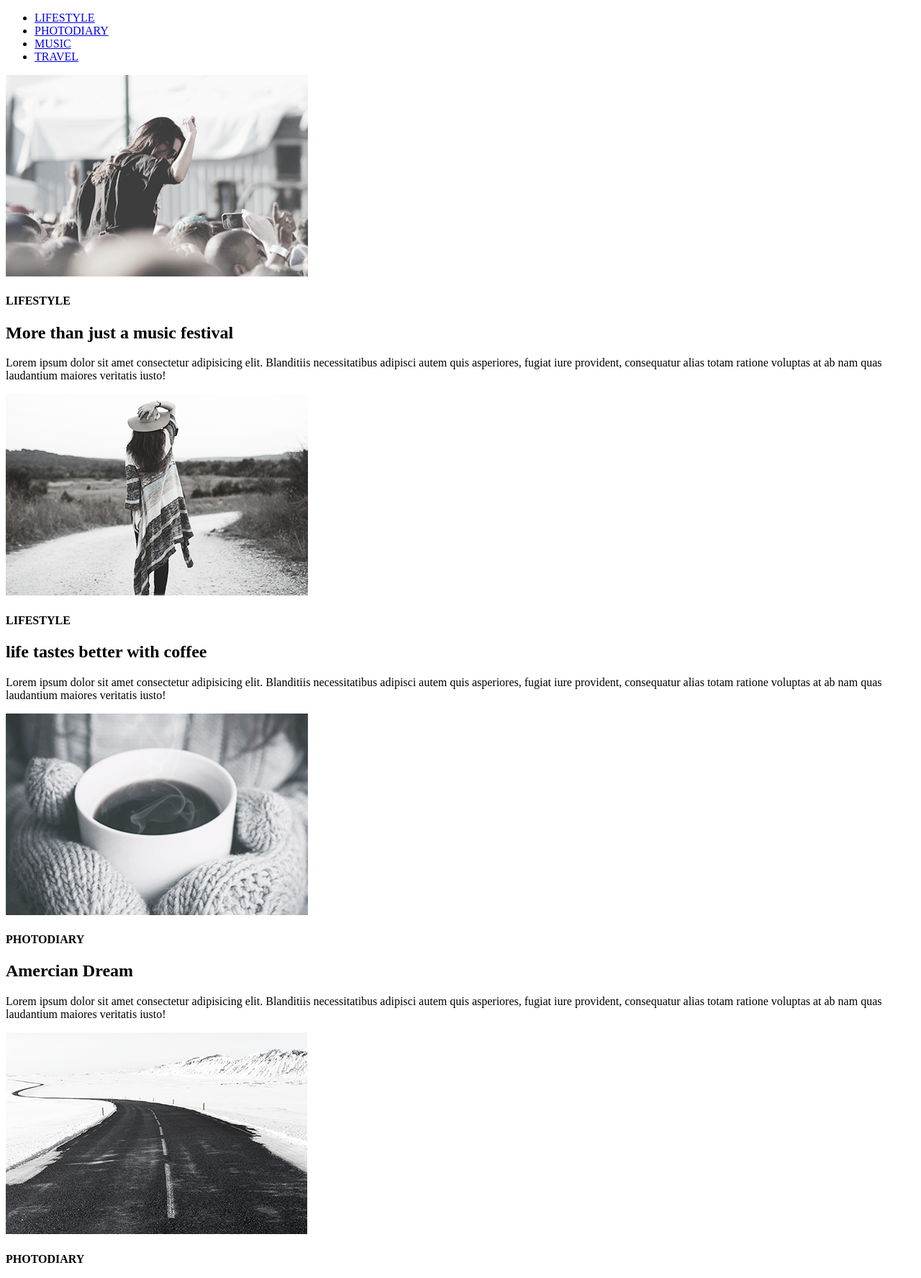
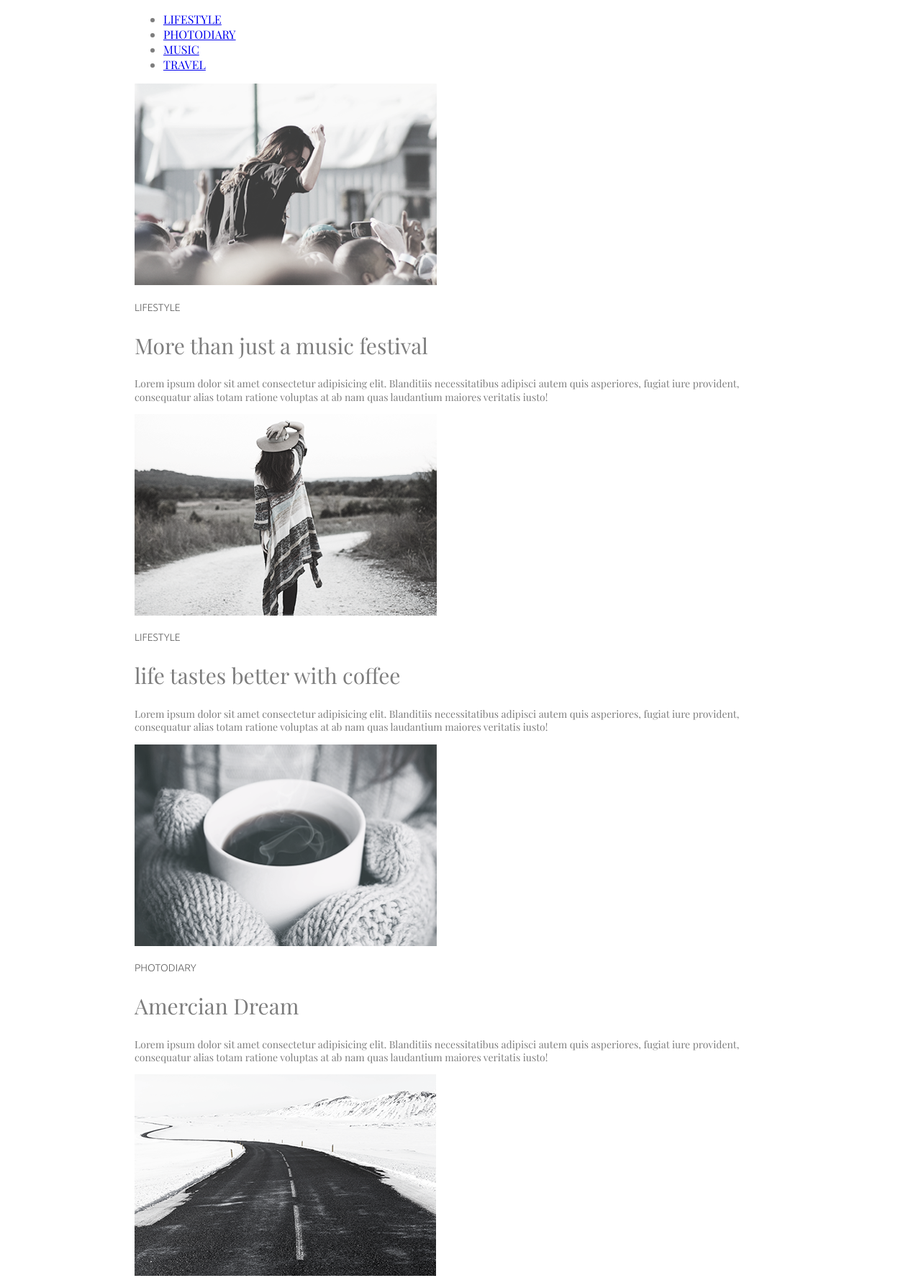
Before and after one commit to MaximeMas884/photo-blog, a plain HTML site: page index.html in a window 1280 px wide. Shown: the top 1775 px of the page at 72% size. Drawn offline with nearby package versions, Linux system fonts and the light colour scheme; a web font is replaced by a local one.

Commit message:
modified

```diff
--- a/index.html
+++ b/index.html
@@ -5,78 +5,92 @@
     <meta charset="UTF-8">
     <meta name="viewport" content="width=, initial-scale=1.0">
     <title>Document</title>
+    <link rel="preconnect" href="https://fonts.googleapis.com">
+    <link rel="preconnect" href="https://fonts.gstatic.com" crossorigin>
+    <link
+        href="https://fonts.googleapis.com/css2?family=Playfair+Display:ital,wght@0,400..900;1,400..900&family=Ubuntu:ital,wght@0,300;0,400;0,500;0,700;1,300;1,400;1,500;1,700&display=swap"
+        rel="stylesheet">
+    <link rel="stylesheet" href="style.css">
 </head>
 
 <body>
-    <header>
-        <nav>
-            <ul>
-                <li><a href="http://">LIFESTYLE</a></li>
-                <li><a href="http://">PHOTODIARY</a></li>
-                <li><a href="http://">MUSIC</a></li>
-                <li><a href="http://">TRAVEL</a></li>
+    <div class="container">
+        <header class="header">
+            <nav class="navigation">
+                <ul class="navigtion-list">
+                    <li class="navigtion-list"><a href="http://">LIFESTYLE</a></li>
+                    <li class="navigtion-list"><a href="http://">PHOTODIARY</a></li>
+                    <li class="navigtion-list"><a href="http://">MUSIC</a></li>
+                    <li class="navigtion-list"><a href="http://">TRAVEL</a></li>
                 </ul>
             </nav>
         </header>
         <main>
-        <section>
-            <article>
-                <img src="img/1 1.png" alt="music">
-                <h4>LIFESTYLE</h4>
-                <h2>More than just a music festival</h2>
-                <p>Lorem ipsum dolor sit amet consectetur adipisicing elit. Blanditiis necessitatibus adipisci autem
+            <section class="articles">
+                <article class="articles-iten">
+                    <img class="articles-IMG" src="img/1 1.png" alt="music">
+                    <h4 class="article-subtitle">LIFESTYLE</h4>
+                    <h2 class="articles-title">More than just a music festival</h2>
+                    <p class="articles-text">Lorem ipsum dolor sit amet consectetur adipisicing elit. Blanditiis
+                        necessitatibus adipisci autem
                         quis asperiores, fugiat iure provident, consequatur alias totam ratione voluptas at ab nam quas
                         laudantium maiores veritatis iusto!</p>
 
                 </article>
-            <article>
-                <img src="img/1 2.png" alt="outside">
-                <h4>LIFESTYLE</h4>
-                <h2>life tastes better with coffee</h2>
-                <p>Lorem ipsum dolor sit amet consectetur adipisicing elit. Blanditiis necessitatibus adipisci autem
+                <article class="articles-item">
+                    <img class="articles-IMG" src="img/1 2.png" alt="outside">
+                    <h4 class="article-subtitle">LIFESTYLE</h4>
+                    <h2 class="articles-title">life tastes better with coffee</h2>
+                    <p class="articles-text">Lorem ipsum dolor sit amet consectetur adipisicing elit. Blanditiis
+                        necessitatibus adipisci autem
                         quis asperiores, fugiat iure provident, consequatur alias totam ratione voluptas at ab nam quas
                         laudantium maiores veritatis iusto!</p>
 
                 </article>
-            <article>
-                <img src="img/2 1.png" alt="coffee">
-                <h4>PHOTODIARY</h4>
-                <h2>Amercian Dream</h2>
-                <p>Lorem ipsum dolor sit amet consectetur adipisicing elit. Blanditiis necessitatibus adipisci autem
+                <article class="articles-item">
+                    <img class="articles-IMG" src="img/2 1.png" alt="coffee">
+                    <h4 class="article-subtitle">PHOTODIARY</h4>
+                    <h2 class="articles-title">Amercian Dream</h2>
+                    <p class="articles-text">Lorem ipsum dolor sit amet consectetur adipisicing elit. Blanditiis
+                        necessitatibus adipisci autem
                         quis asperiores, fugiat iure provident, consequatur alias totam ratione voluptas at ab nam quas
                         laudantium maiores veritatis iusto!</p>
 
                 </article>
-            <article>
-                <img src="img/2 2.png" alt="road">
-                <h4>PHOTODIARY</h4>
-                <h2>a day exploring the apls </h2>
-                <p>Lorem ipsum dolor sit amet consectetur adipisicing elit. Blanditiis necessitatibus adipisci autem
+                <article class="articles-item">
+                    <img class="articles-IMG" src="img/2 2.png" alt="road">
+                    <h4 class="article-subtitle">PHOTODIARY</h4>
+                    <h2 class="articles-title">a day exploring the apls </h2>
+                    <p class="articles-text">Lorem ipsum dolor sit amet consectetur adipisicing elit. Blanditiis
+                        necessitatibus adipisci autem
                         quis asperiores, fugiat iure provident, consequatur alias totam ratione voluptas at ab nam quas
                         laudantium maiores veritatis iusto!</p>
 
                 </article>
-            <article>
-                <img src="img/3 1.png" alt="bridge">
-                <h4>LIFESTYLE</h4>
-                <h2>Top 10 songs for running</h2>
-                <p>Lorem ipsum dolor sit amet consectetur adipisicing elit. Blanditiis necessitatibus adipisci autem
+                <article class="articles-item">
+                    <img class="articles-IMG" src="img/3 1.png" alt="bridge">
+                    <h4 class="article-subtitle">LIFESTYLE</h4>
+                    <h2 class="articles-title">Top 10 songs for running</h2>
+                    <p class="articles-title">Lorem ipsum dolor sit amet consectetur adipisicing elit. Blanditiis
+                        necessitatibus adipisci autem
                         quis asperiores, fugiat iure provident, consequatur alias totam ratione voluptas at ab nam quas
                         laudantium maiores veritatis iusto!</p>
 
                 </article>
-            <article>
-                <img src="img/4 1.png" alt="outside">
-                <h4>LIFESTYLE</h4>
-                <h2>Cold winter days</h2>
-                <p>Lorem ipsum dolor sit amet consectetur adipisicing elit. Blanditiis necessitatibus adipisci autem
+                <article class="articles-item">
+                    <img class="articles-IMG" src="img/4 1.png" alt="outside">
+                    <h4 class="article-subtitle">LIFESTYLE</h4>
+                    <h2 class="articles-title">Cold winter days</h2>
+                    <p class="articles-text">Lorem ipsum dolor sit amet consectetur adipisicing elit. Blanditiis
+                        necessitatibus adipisci autem
                         quis asperiores, fugiat iure provident, consequatur alias totam ratione voluptas at ab nam quas
                         laudantium maiores veritatis iusto!</p>
 
                 </article>
-            <button type="button">load more</button>
+                <button class="article-button" type="button">load more</button>
             </section>
         </main>
 </body>
+</div>
 
 </html>
--- /dev/null
+++ b/style.css
@@ -0,0 +1,46 @@
+:root {
+    --light-blue: #03A9F4;
+    --light-gray: #626262;
+    --dark-gray: #7D7D7D;
+    --nav-color: #B4AD9E;
+}
+
+body {
+    font-family: "Playfair Display", serif;
+    font-weight: 400;
+    color: var(--dark-gray);
+}
+.container{
+    max-width: 906px;
+    margin: 0 auto;
+}
+
+.article-subtitle {
+    font-family: "Ubuntu", sans-serif;
+    font-weight: 300;
+    font-size: 14px;
+    color: var(--light-gray);
+}
+
+.navigtion-link {
+    font-size: 14px;
+    color: var(--nav-color);
+}
+
+.navigtion-link:hover{
+    color: var(--light-blue);
+}
+
+.articles-title {
+    font-size: 30px;
+    font-weight: 400;
+}
+
+.article-subtitle {
+    font-style: 14px;
+}
+
+.articles-text {
+    font-size: 14px;
+    line-height: 1.3;
+}
```
Also changed, not shown: 2 other files. Lines whose indentation alone changed are shown as unchanged.
